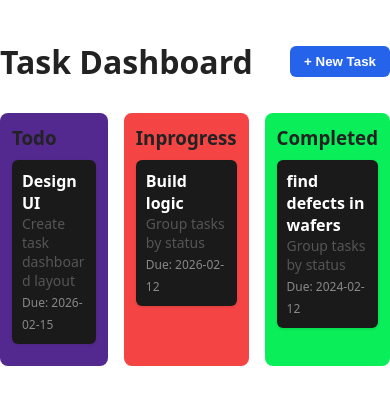
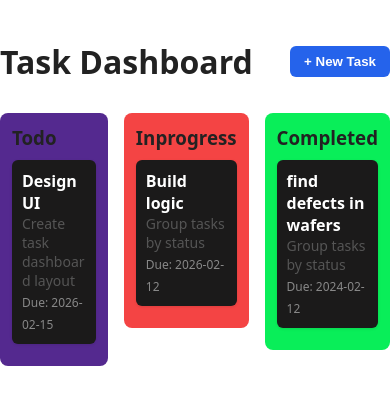
Before and after one commit to annmarytom/task-dashboard, a Vue app: page / in a window 390 px wide. Shown: the top 404 px of the page. Built offline with nearby package versions, Linux system fonts and the light colour scheme.

Commit message:
refactor Task Dashboard layout to use flexbox for improved responsiveness

```diff
--- a/src/components/TaskDashBoard.vue
+++ b/src/components/TaskDashBoard.vue
@@ -191,17 +191,19 @@ textarea {
 
 
 .board {
-    display: grid;
-    grid-template-columns: repeat(3, 1fr);
+
+    display: flex;
     gap: 16px;
     margin-top: 30px;
+    align-items: flex-start;
 }
 
 .column {
+
+    flex: 1;
     padding: 12px;
     border-radius: 8px;
     min-height: 200px;
-
 }
 
 .column h3 {
@@ -224,7 +226,7 @@ textarea {
 
 .card {
     background: rgb(27, 26, 26);
-    color:white;
+    color: white;
     border-radius: 6px;
     padding: 10px;
     margin-bottom: 10px;
```
